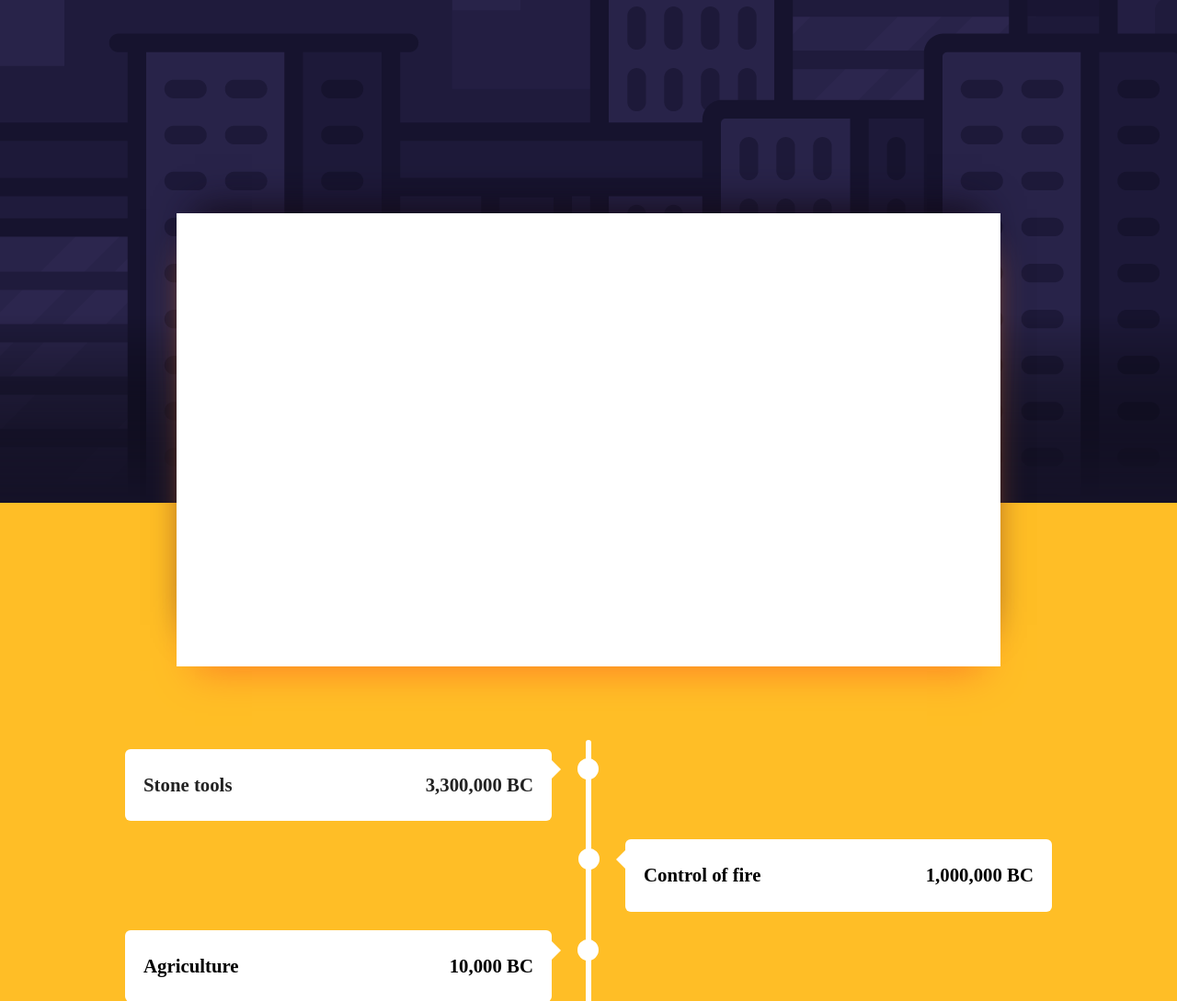
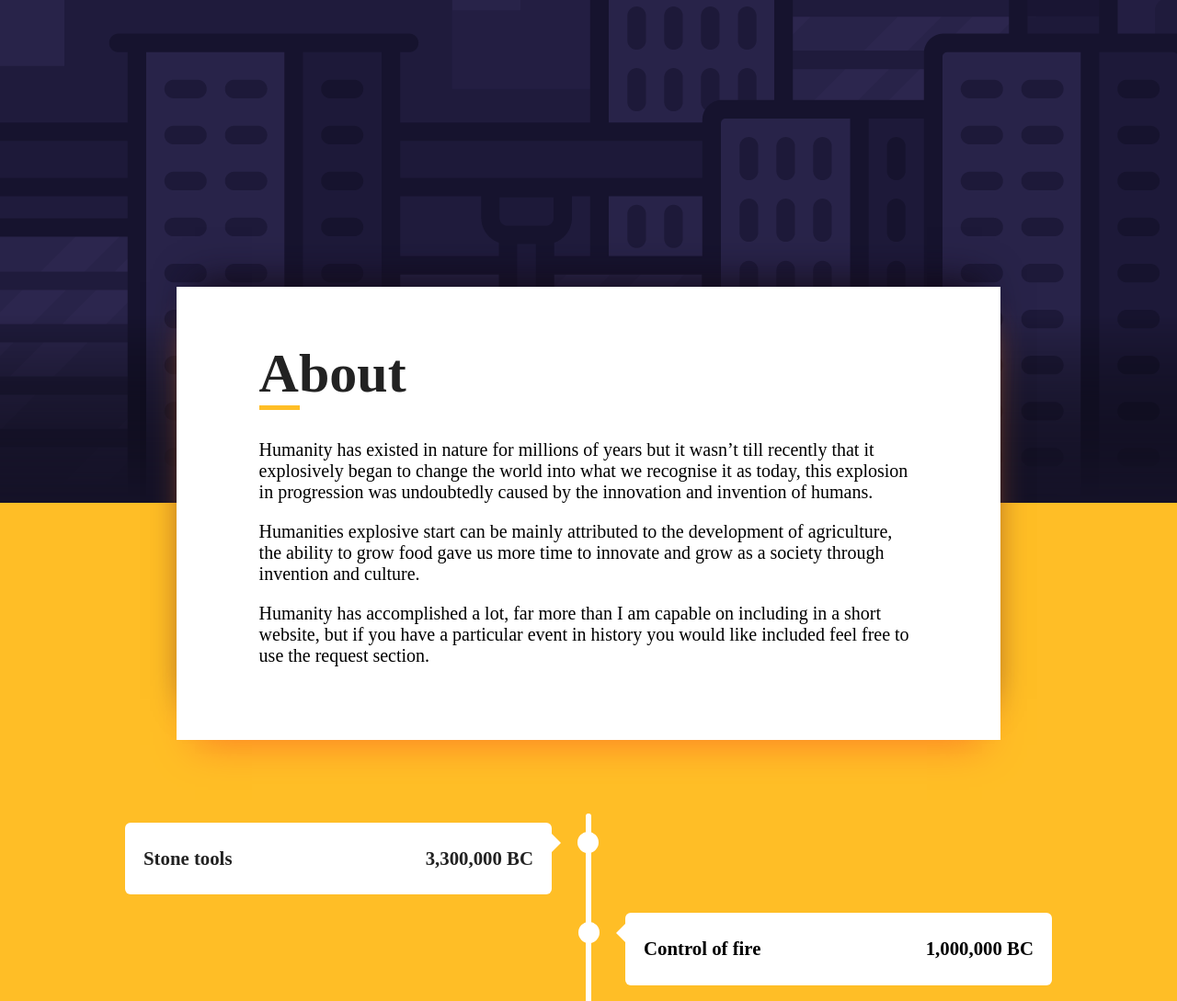
Before and after one commit to CalumDixon/Historyofinvention, a PHP site: page / in a window 1280 px wide. Shown: the part 713-1802 px from the top of the page at 92% size. Run offline with PHP 8.4, Linux system fonts and the light colour scheme; some libraries are stand-ins or nearby versions; some web fonts are replaced.

Commit message:
margin-adjustments

```diff
--- a/stylesheet.css
+++ b/stylesheet.css
@@ -493,7 +493,7 @@ button {
 }
 
     .aboutcontainer{
-        margin-top:20em;
+        margin-top:25em;
 }
 }
 
```
